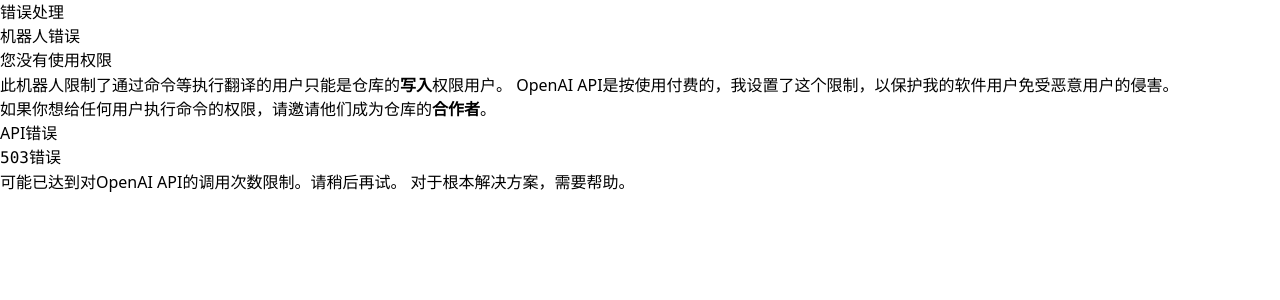
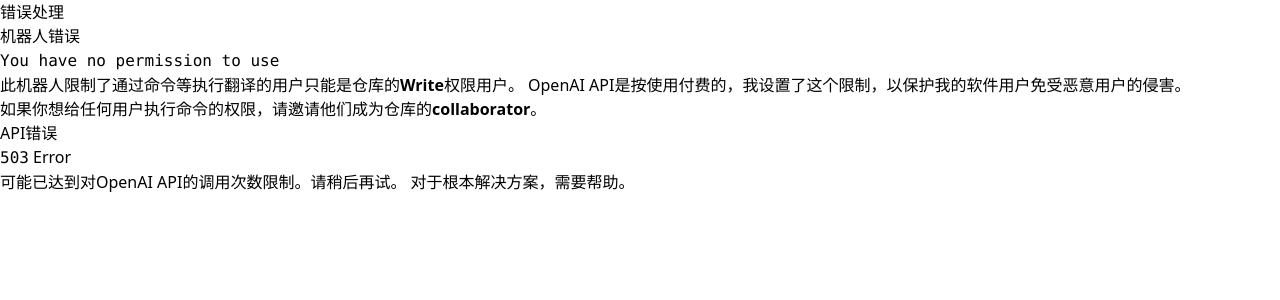
Before and after one commit to 3ru/gpt-translate, a Next.js app in the folder website/: page /docs/errors/errors.zh-CN in a window 1280 px wide. Shown: the top 300 px of the page. Built offline with nearby package versions, Linux system fonts and the light colour scheme.

Commit message:
:recycle:

```diff
--- a/website/src/pages/docs/errors/errors.zh-CN.mdx
+++ b/website/src/pages/docs/errors/errors.zh-CN.mdx
@@ -7,16 +7,16 @@
 
 ## 机器人错误
 
-### `您没有使用权限`
+### `You have no permission to use`
 
-此机器人限制了通过命令等执行翻译的用户只能是仓库的**写入**权限用户。
+此机器人限制了通过命令等执行翻译的用户只能是仓库的**Write**权限用户。
 OpenAI API是按使用付费的，我设置了这个限制，以保护我的软件用户免受恶意用户的侵害。
 
-如果你想给任何用户执行命令的权限，请邀请他们成为仓库的**合作者**。
+如果你想给任何用户执行命令的权限，请邀请他们成为仓库的**collaborator**。
 
 ## API错误
 
-### `503`错误
+### `503` Error
 
 可能已达到对OpenAI API的调用次数限制。请稍后再试。
 对于根本解决方案，[需要帮助](https://github.com/3ru/gpt-translate/issues/18)。
--- a/website/src/pages/docs/installation/repository-settings.zh-CN.mdx
+++ b/website/src/pages/docs/installation/repository-settings.zh-CN.mdx
@@ -5,22 +5,19 @@
 
 import { Steps } from 'nextra/components'
 
-
 这是你想要进行翻译的仓库中的一个设置。
 
 <Steps>
 
-### 权限 `设置 > 操作 > 通用`
+### 权限 `Settings > Actions > General`
 
 - 启用 `读写权限`
 - 启用 `允许 GitHub Actions 创建并批准拉取请求`
-![permissions](https://user-images.githubusercontent.com/69892552/228692074-d8d009a8-9272-4023-97b1-3cbc637d5d84.jpg)
+  ![permissions](https://user-images.githubusercontent.com/69892552/228692074-d8d009a8-9272-4023-97b1-3cbc637d5d84.jpg)
 
-
-### 密钥 `设置 > 密钥和变量 > 操作`
+### 密钥 `Settings > Secrets and variables > Actions`
 
 将[你的 OpenAI API 密钥](./openai-key#copy-the-api-key)设置为 `OPENAI_API_KEY` 密钥
 ![secrets](https://user-images.githubusercontent.com/69892552/228692421-22d7db33-4e32-4f28-b166-45b4d3ce2b11.jpg)
 
-
 </Steps>
```
